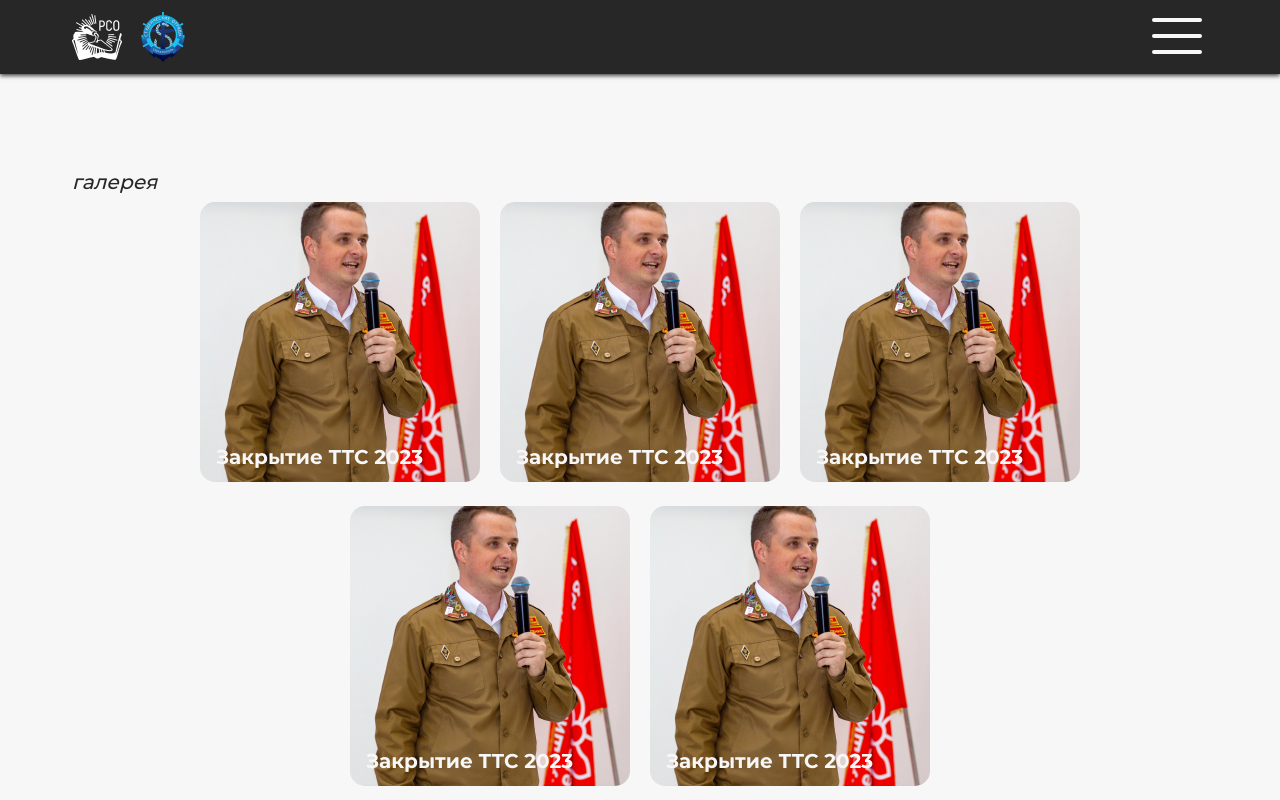
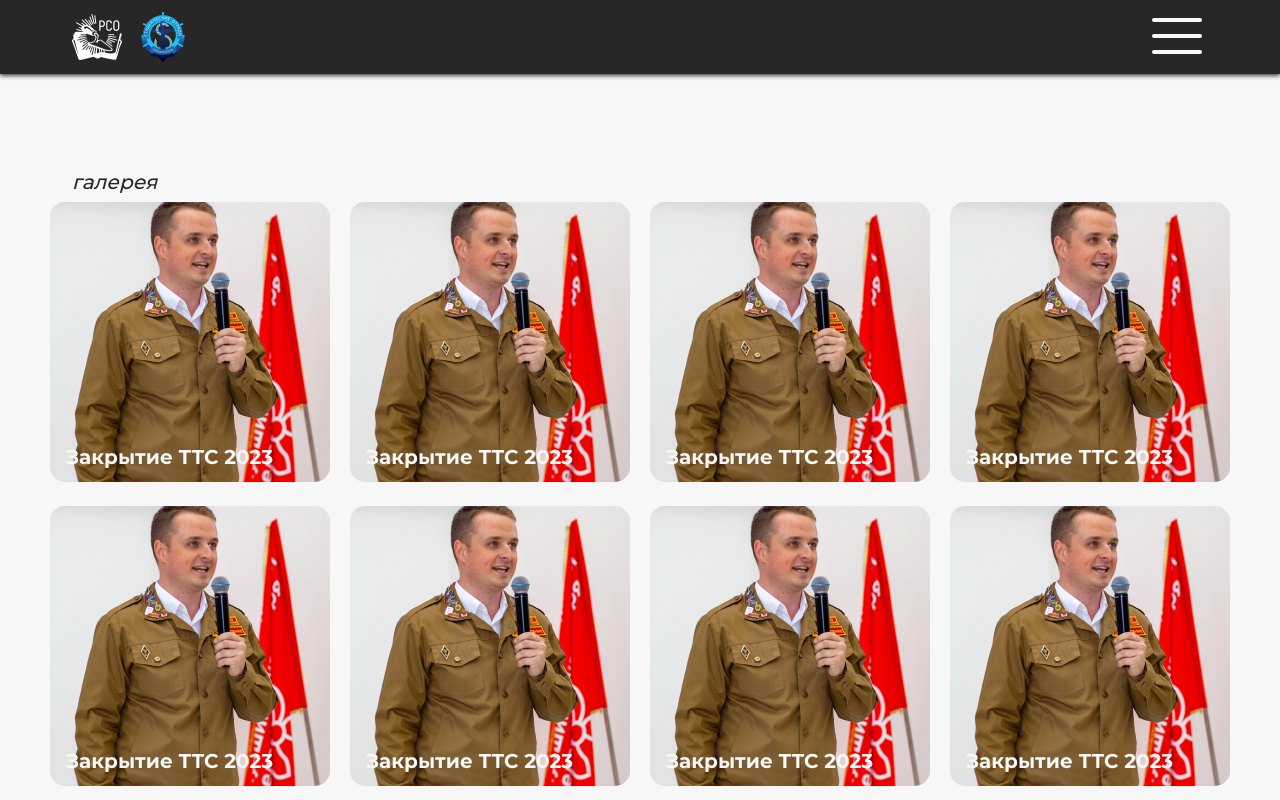
Before and after one commit to GarikBagdasaryan/SevRo, a React (Create React App) app: page /gallery in a window 1280 px wide. Shown: the top 800 px of the page. Built offline with nearby package versions, Linux system fonts and the light colour scheme.

Commit message:
push grid

```diff
--- a/src/components/AlbumCard/AlbumCard.js
+++ b/src/components/AlbumCard/AlbumCard.js
@@ -2,10 +2,14 @@
 
 function AlbumCard() {
 
+    var styles = {
+        Grid: {
 
+        }
+    };
 
     return (
-        <div className="AlbumCard">
+        <div className="AlbumCard" style={styles.Grid}>
             <img src="./img/people__card.png" className="AlbumCard__photo"></img>
             <div className="AlbumCard__title">
                 Закрытие ТТС 2023
--- a/src/components/Gallery-slice/GallerySlice.js
+++ b/src/components/Gallery-slice/GallerySlice.js
@@ -3,16 +3,34 @@
 
 
 function GallerySlice() {
+
+	const ActionGallery = event => {
+
+
+		let htmlElements =
+			document.getElementsByClassName("AlbumCard__photo");
+		console.log(htmlElements.length);
+		for (let i = 0; i < htmlElements.length; i = i + 5) {
+			htmlElements[i].style.width = "580px";
+			htmlElements[i].style.height = "580px";
+		}
+	}
 	return (
 		<div className="Gallery-slice">
 			<div className="container Gallery-slice-container">
 				<div className="Gallery-slice__title">галерея</div>
-				<div className="Gallery-slice__albums">
+				<div className="Gallery-slice__albums" onLoad={ActionGallery}>
 					<AlbumCard />
 					<AlbumCard />
 					<AlbumCard />
 					<AlbumCard />
 					<AlbumCard />
+					<AlbumCard />
+					<AlbumCard />
+					<AlbumCard />
+					<AlbumCard />
+					<AlbumCard />
+
 				</div>
 
 			</div>
--- a/src/components/Gallery-slice/GallerySlice.scss
+++ b/src/components/Gallery-slice/GallerySlice.scss
@@ -15,12 +15,50 @@
 	}
 
 	&__albums {
-		display: flex;
-		flex-direction: row;
+		display: grid;
+		grid-template-columns: repeat(3, 1fr);
+
+		grid-template-areas: "b b a c" "b b d e";
 		justify-content: center;
 		gap: 20px;
-		flex-wrap: wrap;
 	}
 
 
 }
+
+.AlbumCard__photo {
+	object-fit: cover;
+	border-radius: 15px;
+
+}
+
+
+.Gallery-slice__albums>.AlbumCard:nth-child(5n+1) {
+	grid-area: b;
+	grid-column-start: 1;
+	grid-row-start: 5;
+	grid-row-end: 3;
+}
+
+
+
+
+.active-b {
+	grid-area: b;
+}
+
+.active-a {
+	grid-area: a;
+}
+
+.active-c {
+	grid-area: c;
+}
+
+.active-d {
+	grid-area: d;
+}
+
+.active-e {
+	grid-area: e;
+}
```
